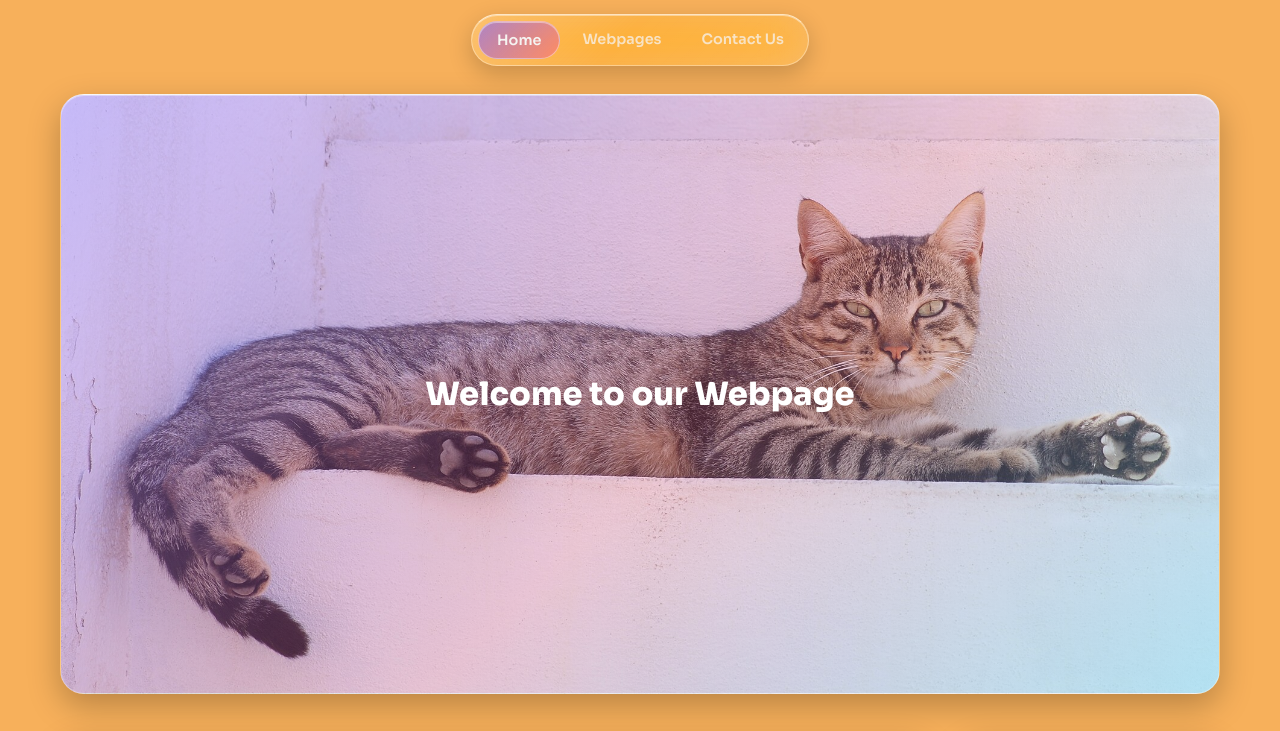
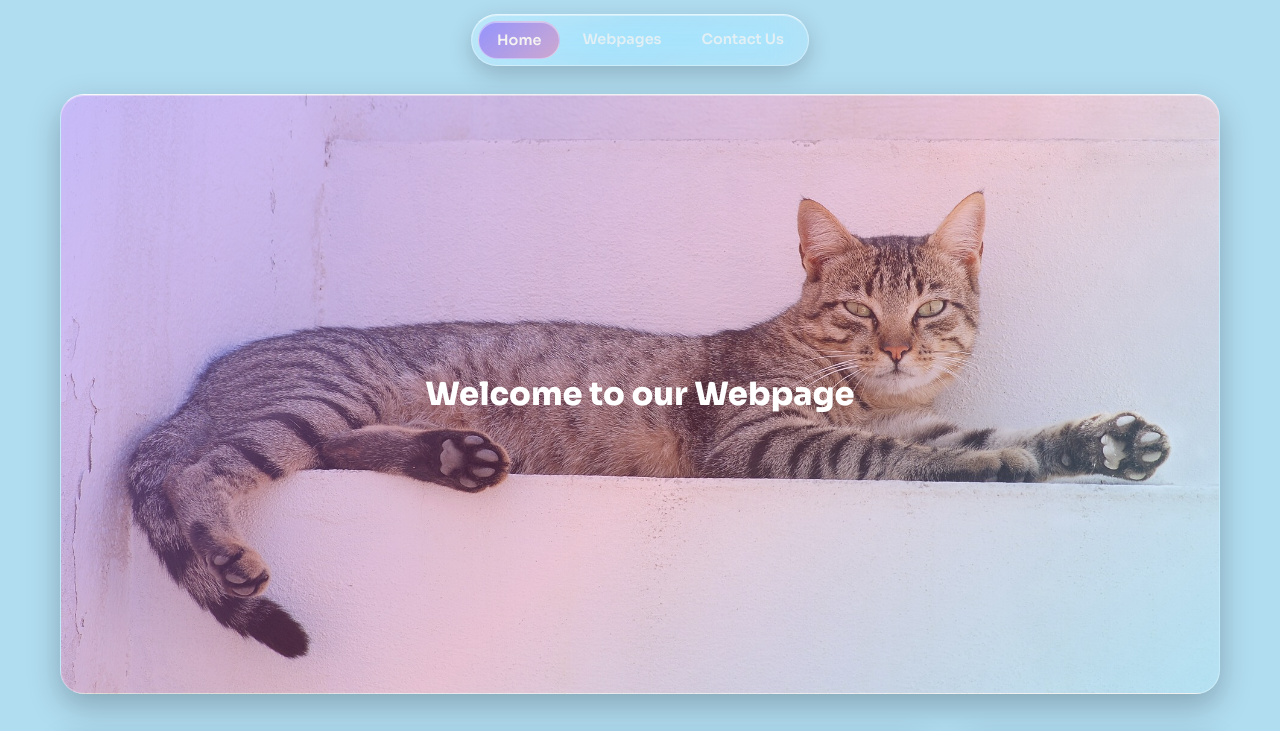
Before and after one commit to Nottanaz/IT111-Final-Project-Group-3-, a plain HTML site: page index.html in a window 1280 px wide. Shown: the top 731 px of the page. Drawn offline with Linux system fonts and the light colour scheme; files whose address does not match are found by name.

Commit message:
bg color changed: Icy Blue

```diff
--- a/index.html
+++ b/index.html
@@ -26,7 +26,7 @@
 
     body{
         margin: 0;
-        background: #F7B05B;
+        background: #B1DDF1;
         color: var(--text);
         font-family: "Sora", system-ui, -apple-system, "Rubik", sans-serif;
     }
```
